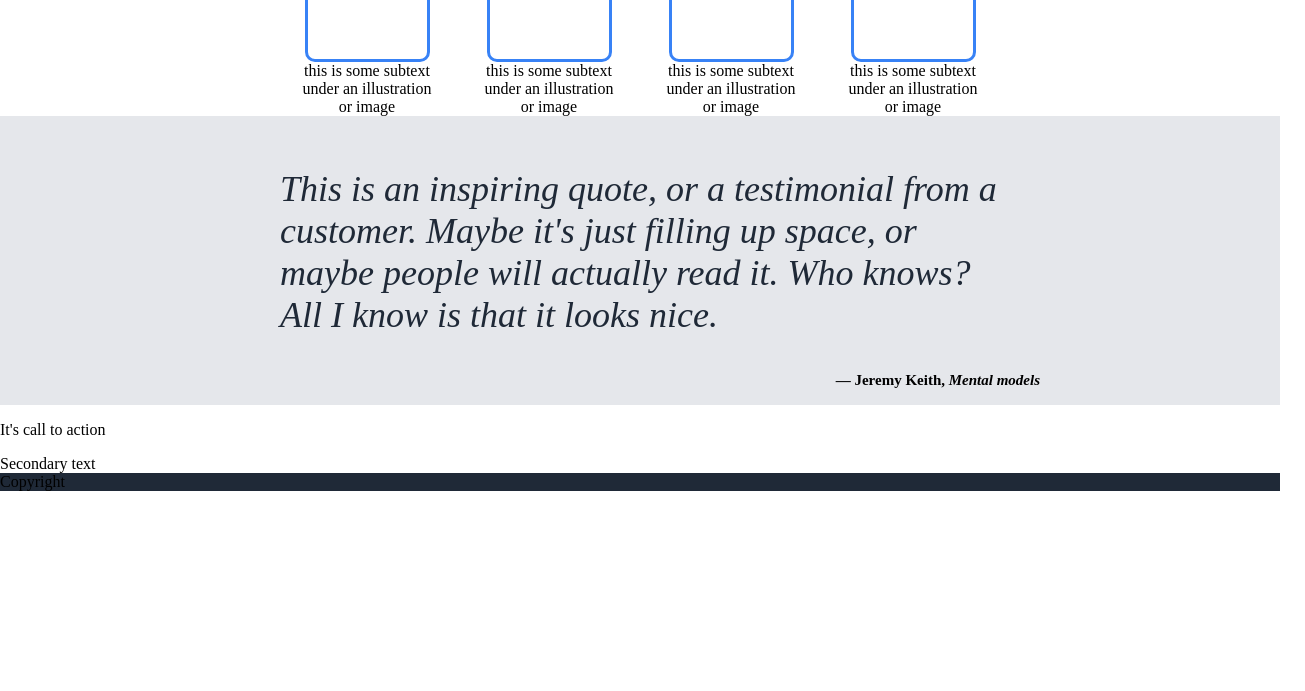
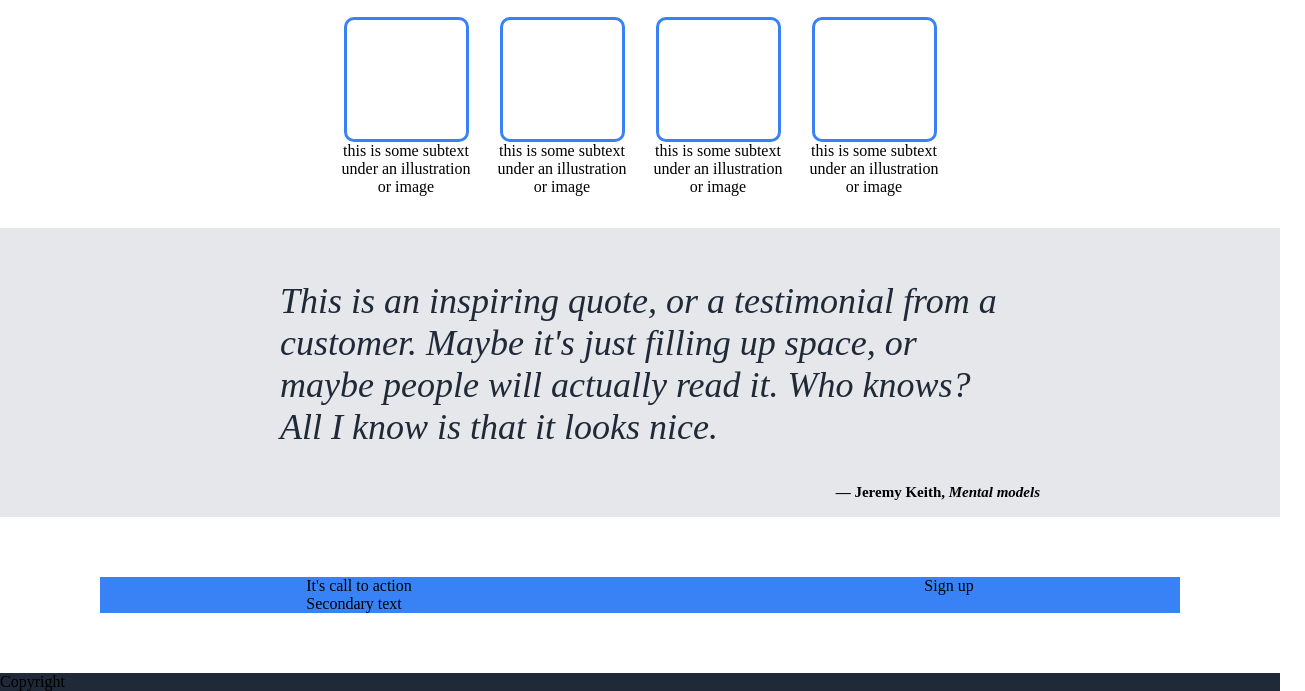
Before and after one commit to theSirD/odin-landing-page, a plain HTML site: page index.html in a window 1280 px wide. Shown: the part 449-1140 px from the top of the page, 1305 px wide, since content can reach past the window. Before the commit the page ends 940 px from the top, so only its background shows below. Drawn offline with Linux system fonts and the light colour scheme.

Commit message:
Edit first, second and forth sections

```diff
--- a/index.html
+++ b/index.html
@@ -63,7 +63,7 @@
                 <p>It's call to action</p>
                 Secondary text
             </div>
-            <div class="button"></div>
+            <div class="button">Sign up</div>
         </div>
     </div>
 
--- a/style.css
+++ b/style.css
@@ -83,9 +83,8 @@ ul {
 .hero {
     display: flex;
     justify-content: center;
-    margin-left: -28px;
-    margin-right: -25px;
     margin-top: 80px;
+    margin-bottom: 80px;
 }
 
 .first-text {
@@ -101,6 +100,10 @@ ul {
     align-items: center;
 }
 
+.second {
+    margin-bottom: 32px;
+}
+
 .second-text {
     text-align: center;
     margin: 32px 0 32px 0;
@@ -112,7 +115,7 @@ ul {
 .items {
     display: flex;
     justify-content: center;
-    gap: 52px;
+    gap: 26px;
   }
 
 .item {
@@ -151,3 +154,23 @@ figcaption {
     font-weight: bold;
     text-align: right;
 }
+
+.forth {
+    margin: 60px 0;
+    display: flex;
+    justify-content: center;
+
+}
+
+.form {
+    background-color: #3882F6;
+    display: flex;
+    justify-content: space-around;
+    gap: 100px;
+    width: 100%;
+    margin: 0 100px;
+}
+
+p {
+    margin: 0;
+}
```
